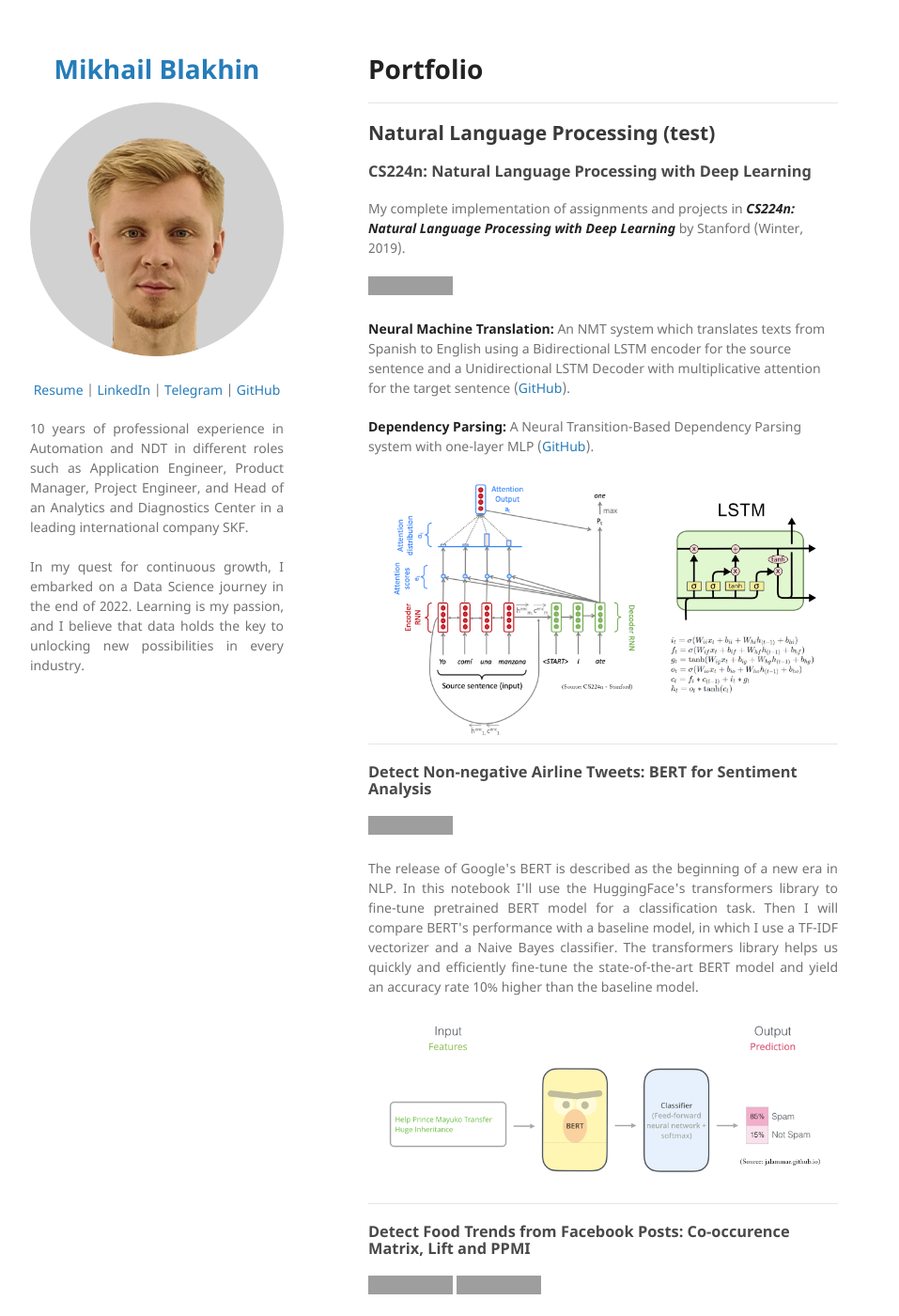
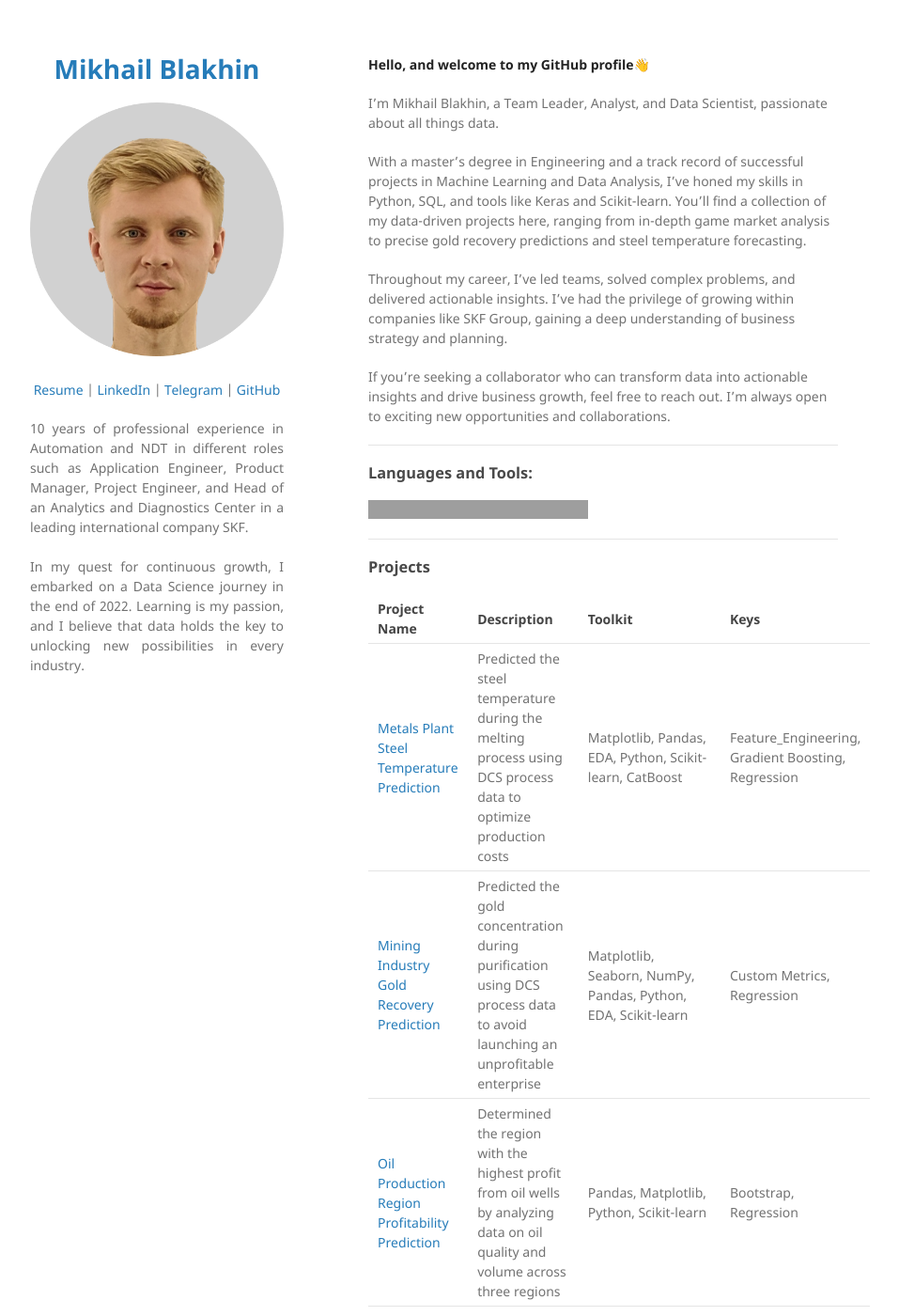
Before and after one commit to dsintheocean/dsintheocean.github.io, a Jekyll site: the page built from index.md, in a window 1280 px wide and 1400 px high. Shown: the whole window at 94% size, without its empty margins (178-1135 px from the left). Built offline with Jekyll 4.4.1, drawn with Linux system fonts in a browser that asks for light colours; our own code applies the rules of GitHub Pages for plain Markdown files; some of the changed text lies outside the part shown; grey boxes are pictures that could not be loaded.

Commit message:
Update index.md

```diff
--- a/index.md
+++ b/index.md
@@ -1,95 +1,47 @@
-# Portfolio
----
-## Natural Language Processing (test)
+**Hello, and welcome to my GitHub profile👋**
 
-### CS224n: Natural Language Processing with Deep Learning
+I'm Mikhail Blakhin, a Team Leader, Analyst, and Data Scientist, passionate about all things data.
 
-My complete implementation of assignments and projects in [***CS224n: Natural Language Processing with Deep Learning***](http://web.stanford.edu/class/cs224n/) by Stanford (Winter, 2019).
+With a master's degree in Engineering and a track record of successful projects in Machine Learning and Data Analysis, I've honed my skills in Python, SQL, and tools like Keras and Scikit-learn. You'll find a collection of my data-driven projects here, ranging from in-depth game market analysis to precise gold recovery predictions and steel temperature forecasting.
 
-[![View on GitHub](https://img.shields.io/badge/GitHub-View_on_GitHub-blue?logo=GitHub)](https://github.com/chriskhanhtran/CS224n-NLP-Solutions/tree/master/assignments/)
+Throughout my career, I've led teams, solved complex problems, and delivered actionable insights. I've had the privilege of growing within companies like SKF Group, gaining a deep understanding of business strategy and planning.
 
-**Neural Machine Translation:** An NMT system which translates texts from Spanish to English using a Bidirectional LSTM encoder for the source sentence and a Unidirectional LSTM Decoder with multiplicative attention for the target sentence ([GitHub](https://github.com/chriskhanhtran/CS224n-NLP-Solutions/tree/master/assignments/)).
-
-**Dependency Parsing:** A Neural Transition-Based Dependency Parsing system with one-layer MLP ([GitHub](https://github.com/chriskhanhtran/CS224n-NLP-Assignments/tree/master/assignments/a3)).
-
-<center><img src="images/nlp.png"/></center>
+If you're seeking a collaborator who can transform data into actionable insights and drive business growth, feel free to reach out. I'm always open to exciting new opportunities and collaborations.
 
 ---
-### Detect Non-negative Airline Tweets: BERT for Sentiment Analysis
 
-[![Run in Google Colab](https://img.shields.io/badge/Colab-Run_in_Google_Colab-blue?logo=Google&logoColor=FDBA18)](https://colab.research.google.com/drive/1f32gj5IYIyFipoINiC8P3DvKat-WWLUK)
+### Languages and Tools:
+<img align="left" alt="Python" width="26px" src="https://raw.githubusercontent.com/github/explore/80688e429a7d4ef2fca1e82350fe8e3517d3494d/topics/python/python.png" />
+<img align="left" alt="Docker" width="26px" src="https://raw.githubusercontent.com/github/explore/80688e429a7d4ef2fca1e82350fe8e3517d3494d/topics/docker/docker.png" />
+<img align="left" alt="SQL" width="26px" src="https://raw.githubusercontent.com/github/explore/80688e429a7d4ef2fca1e82350fe8e3517d3494d/topics/sql/sql.png" />
+<img align="left" alt="PostgreSQL" width="26px" src="https://raw.githubusercontent.com/github/explore/80688e429a7d4ef2fca1e82350fe8e3517d3494d/topics/postgresql/postgresql.png" />
+<img align="left" alt="Visual Studio Code" width="26px" src="https://raw.githubusercontent.com/github/explore/80688e429a7d4ef2fca1e82350fe8e3517d3494d/topics/visual-studio-code/visual-studio-code.png" />
+<img align="left" alt="C" width="26px" src="https://raw.githubusercontent.com/github/explore/80688e429a7d4ef2fca1e82350fe8e3517d3494d/topics/c/c.png" />
+<img align="left" alt="Lua" width="26px" src="https://raw.githubusercontent.com/github/explore/80688e429a7d4ef2fca1e82350fe8e3517d3494d/topics/lua/lua.png" />
+<img align="left" alt="Git" width="26px" src="https://raw.githubusercontent.com/github/explore/80688e429a7d4ef2fca1e82350fe8e3517d3494d/topics/git/git.png" />
+<img align="left" alt="Terminal" width="26px" src="https://raw.githubusercontent.com/github/explore/80688e429a7d4ef2fca1e82350fe8e3517d3494d/topics/terminal/terminal.png" />
+<!--
+<img align="left" alt="codeSTACKr's Github Stats" src="https://github-readme-stats.vercel.app/api?username=dsintheocean&show_icons=true&hide_border=true" />
+[![Top Langs](https://github-readme-stats.vercel.app/api/top-langs/?username=opa-oz&hide=jupyter,css,scss,html,c,makefile,dockerfile,shell,cmake)](https://github.com/anuraghazra/github-readme-stats)
+-->
 
-<div style="text-align: justify">The release of Google's BERT is described as the beginning of a new era in NLP. In this notebook I'll use the HuggingFace's transformers library to fine-tune pretrained BERT model for a classification task. Then I will compare BERT's performance with a baseline model, in which I use a TF-IDF vectorizer and a Naive Bayes classifier. The transformers library helps us quickly and efficiently fine-tune the state-of-the-art BERT model and yield an accuracy rate 10% higher than the baseline model.</div>
-
-<center><img src="images/BERT-classification.png"/></center>
+<br/>
 
 ---
-### Detect Food Trends from Facebook Posts: Co-occurence Matrix, Lift and PPMI
+### Projects
 
-[![Open Notebook](https://img.shields.io/badge/Jupyter-Open_Notebook-blue?logo=Jupyter)](projects/detect-food-trends-facebook.html)
-[![View on GitHub](https://img.shields.io/badge/GitHub-View_on_GitHub-blue?logo=GitHub)](https://github.com/chriskhanhtran/facebook-detect-food-trends)
-
-<div style="text-align: justify">First I build co-occurence matrices of ingredients from Facebook posts from 2011 to 2015. Then, to identify interesting and rare ingredient combinations that occur more than by chance, I calculate Lift and PPMI metrics. Lastly, I plot time-series data of identified trends to validate my findings. Interesting food trends have emerged from this analysis.</div>
-<br>
-<center><img src="images/fb-food-trends.png"></center>
-<br>
-
----
-### Detect Spam Messages: TF-IDF and Naive Bayes Classifier
-
-[![Open Notebook](https://img.shields.io/badge/Jupyter-Open_Notebook-blue?logo=Jupyter)](projects/detect-spam-nlp.html)
-[![View on GitHub](https://img.shields.io/badge/GitHub-View_on_GitHub-blue?logo=GitHub)](https://github.com/chriskhanhtran/detect-spam-messages-nlp/blob/master/detect-spam-nlp.ipynb)
-
-<div style="text-align: justify">In order to predict whether a message is spam, first I vectorized text messages into a format that machine learning algorithms can understand using Bag-of-Word and TF-IDF. Then I trained a machine learning model to learn to discriminate between normal and spam messages. Finally, with the trained model, I classified unlabel messages into normal or spam.</div>
-<br>
-<center><img src="images/detect-spam-nlp.png"/></center>
-<br>
-
----
-## Data Science
-
-### Credit Risk Prediction Web App
-
-[![Open Web App](https://img.shields.io/badge/Heroku-Open_Web_App-blue?logo=Heroku)](http://credit-risk.herokuapp.com/)
-[![Open Notebook](https://img.shields.io/badge/Jupyter-Open_Notebook-blue?logo=Jupyter)](https://github.com/chriskhanhtran/credit-risk-prediction/blob/master/documents/Notebook.ipynb)
-[![View on GitHub](https://img.shields.io/badge/GitHub-View_on_GitHub-blue?logo=GitHub)](https://github.com/chriskhanhtran/credit-risk-prediction)
-
-<div style="text-align: justify">After my team preprocessed a dataset of 10K credit applications and built machine learning models to predict credit default risk, I built an interactive user interface with Streamlit and hosted the web app on Heroku server.</div>
-<br>
-<center><img src="images/credit-risk-webapp.png"/></center>
-<br>
-
----
-### Kaggle Competition: Predict Ames House Price using Lasso, Ridge, XGBoost and LightGBM
-
-[![Open Notebook](https://img.shields.io/badge/Jupyter-Open_Notebook-blue?logo=Jupyter)](projects/ames-house-price.html)
-[![View on GitHub](https://img.shields.io/badge/GitHub-View_on_GitHub-blue?logo=GitHub)](https://github.com/chriskhanhtran/kaggle-house-price/blob/master/ames-house-price.ipynb)
-
-<div style="text-align: justify">I performed comprehensive EDA to understand important variables, handled missing values, outliers, performed feature engineering, and ensembled machine learning models to predict house prices. My best model had Mean Absolute Error (MAE) of 12293.919, ranking <b>95/15502</b>, approximately <b>top 0.6%</b> in the Kaggle leaderboard.</div>
-<br>
-<center><img src="images/ames-house-price.jpg"/></center>
-<br>
-
----
-### Predict Breast Cancer with RF, PCA and SVM using Python
-
-[![Open Notebook](https://img.shields.io/badge/Jupyter-Open_Notebook-blue?logo=Jupyter)](projects/breast-cancer.html)
-[![View on GitHub](https://img.shields.io/badge/GitHub-View_on_GitHub-blue?logo=GitHub)](https://github.com/chriskhanhtran/predict-breast-cancer-with-rf-pca-svm/blob/master/breast-cancer.ipynb)
-
-<div style="text-align: justify">In this project I am going to perform comprehensive EDA on the breast cancer dataset, then transform the data using Principal Components Analysis (PCA) and use Support Vector Machine (SVM) model to predict whether a patient has breast cancer.</div>
-<br>
-<center><img src="images/breast-cancer.png"/></center>
-<br>
-
----
-### Business Analytics Conference 2018: How is NYC's Government Using Money?
-
-[![Open Research Poster](https://img.shields.io/badge/PDF-Open_Research_Poster-blue?logo=adobe-acrobat-reader&logoColor=white)](pdf/bac2018.pdf)
-
-<div style="text-align: justify">In three-month research and a two-day hackathon, I led a team of four students to discover insights from 6 million records of NYC and Boston government spending data sets and won runner-up prize for the best research poster out of 18 participating colleges.</div>
-<br>
-<center><img src="images/bac2018.JPG"/></center>
-<br>
-
----
-<center>© 2023 Mikhail Blakhin. Powered by Jekyll and the Minimal Theme.</center>
+| Project Name | Description | Toolkit | Keys |
+| :---------------------- | :---------------------- | :---------------------- | :---------------------- |
+| [Metals Plant Steel Temperature Prediction](https://github.com/dsintheocean/steel-temperature-prediction) | Predicted the steel temperature during the melting process using DCS process data  to optimize production costs | Matplotlib, Pandas, EDA, Python, Scikit-learn, CatBoost | Feature_Engineering, Gradient Boosting, Regression |
+| [Mining Industry Gold Recovery Prediction](https://github.com/dsintheocean/gold-recovery-prediction) | Predicted the gold concentration during purification using DCS process data to avoid launching an unprofitable enterprise | Matplotlib, Seaborn, NumPy, Pandas, Python, EDA, Scikit-learn | Custom Metrics, Regression |
+| [Oil Production Region Profitability Prediction](https://github.com/dsintheocean/profitability-prediction) | Determined the region with the highest profit from oil wells by analyzing data on oil quality and volume across three regions | Pandas, Matplotlib, Python, Scikit-learn | Bootstrap, Regression |
+| [Analysis of the Game Industry and Marketing Forecast](https://github.com/dsintheocean/game-market-analysis) | Identified sales success patterns in games to plan a successful advertising campaign for the next year | Matplotlib, NumPy, Pandas, EDA, Python, Descriptive Statistics, Data Preprocessing, Statistical Hypothesis Testing, Data Visualization | Student's t-test |
+| [Bank Customer Churn Classification](https://github.com/dsintheocean/customer-churn-classification) | Predicted whether the client will leave the bank in the near future or not using the historical data on customer behavior | Pandas, EDA, Python, Data Preprocessing, Scikit-learn | Upsampling, Downsampling, Classification |
+| [People's Age Prediction](https://github.com/dsintheocean/age-predict-resnet50) | Predicted people's age using CNN ResNet50 for face recognition | EDA, Python, Keras | CV, CNN |
+| [Comments Sentiment Classification](https://github.com/dsintheocean/sentiment-classification) | Natural Language Processing (NLP) toxic comment classification | Pandas, Catboost, Python, Spacy, re, tf-idf, Scikit-learn | NLP |
+| [Car Price Prediction](https://github.com/dsintheocean/car-price-prediction) | Determined the market value of a car based on its characteristics using price prediction techniques | Pandas, Python, LightGBM, Scikit-learn | Gradient Boosting, Regression |
+| [Analysis of the Real Estate Market](https://github.com/dsintheocean/real-estate-analysis) | Analyzed real estate market values and typical parameters for different property types based on distance from the center using Real Estate service data | Matplotlib, Pandas, Python, Data Visualization, EDA, Data Preprocessing | Categorization, Fraud Monitoring |
+| [Bank Credit Score Analysis](https://github.com/dsintheocean/credit-score-analysis) | Investigated the impact of client income, marital status, number of children and loan purpose on loan repayment using solvency statistics | Pandas, Python, Data Preprocessing | Categorization, Decomposition |
+| [Taxi Orders Next Hour Forecasting](https://github.com/dsintheocean/time-series-forecasting) | Predicted the number of taxi orders for the next hour to attract more drivers during peak demand periods | Pandas, Python, LightGBM, Scikit-learn, statsmodels | Time Series, Feature_Engineering, Gradient Boosting, Regression |
+| [Clients' Data Protection](https://github.com/dsintheocean/data-protection-algorithm) | Development of a model for anonymization of personal data | NumPy, Python, Scikit-learn | Linear Algebra, Regression |
+| [Telegram GPT Bot](https://github.com/dsintheocean/telegram-gpt-bot) | Development of the Telegram bot with the integrated ChatGPT using OpenAI API | Telegram, OpenAI, Python, speech_recognition, Logger | Speech Recognition, API, Bot |
```
